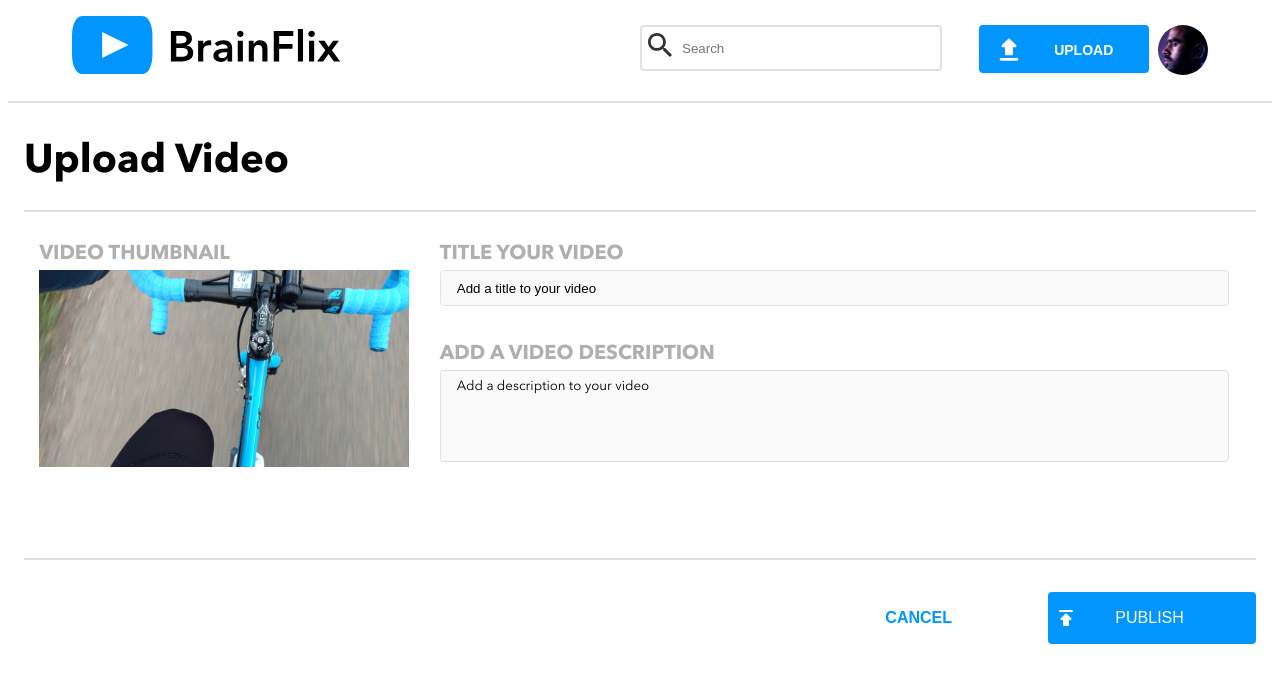
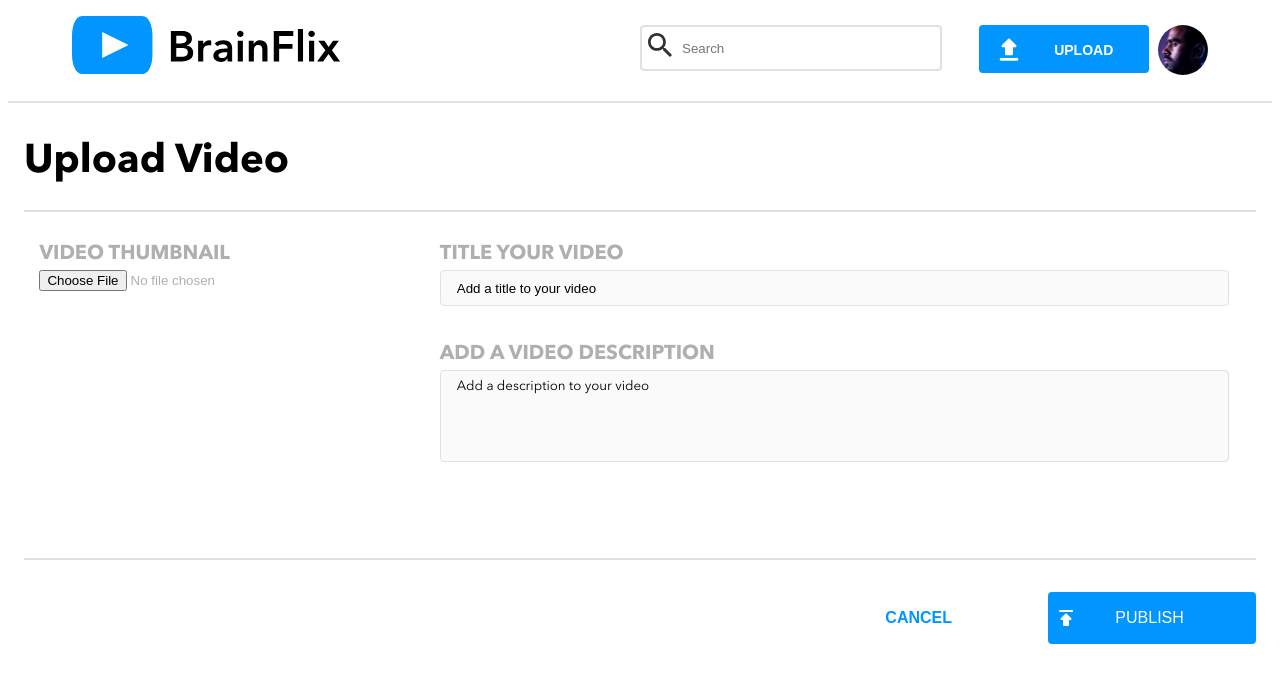
Before and after one commit to luan237/lucas-bui-brainflix, a React (Create React App) app: page /upload in a window 1280 px wide. Shown: the top 682 px of the page. Built offline with nearby package versions, Linux system fonts and the light colour scheme.

Commit message:
working on it

```diff
--- a/src/pages/VideoUpload/VideoUpload.js
+++ b/src/pages/VideoUpload/VideoUpload.js
@@ -1,5 +1,5 @@
 import "./VideoUpload.scss";
-import thumbnailUpload from "../../assets/images/Upload-video-preview.jpg";
+// import thumbnailUpload from "../../assets/images/Upload-video-preview.jpg";
 import uploadIcon from "../../assets/icons/publish.svg";
 import { Component } from "react";
 import { Redirect } from "react-router-dom";
@@ -8,27 +8,34 @@ import axios from "axios";
 class VideoUpload extends Component {
   state = {
     isUploaded: false,
+    selectedImage: "",
   };
   handleUpload = (e) => {
+    console.log(e.target.thumbnail.value);
     this.setState(
       {
         isUploaded: false,
       },
       () => {
-        axios
-          .post("http://localhost:8080/videos", {
-            title: e.target.title.value,
-            description: e.target.description.value,
-          })
-          .catch((err) => {
-            console.log(err);
-          });
+        const formData = new FormData();
+        formData.append("image", this.state.selectedImage);
+        formData.append("title", e.target.title.value);
+        formData.append("description", e.target.description.value);
+        axios.post("http://localhost:8080/videos", formData).catch((err) => {
+          console.log(err);
+        });
         this.setState({
           isUploaded: true,
         });
       }
     );
   };
+  handleImageChange(e) {
+    e.preventDefault();
+    this.setState({
+      selectedImage: e.target.files[0],
+    });
+  }
   render() {
     if (this.state.isUploaded === true) {
       return <Redirect from={this.props.match.url} to="/" />;
@@ -38,14 +45,16 @@ class VideoUpload extends Component {
         <h1 className="upload__header">Upload Video</h1>
         <form onSubmit={(e) => this.handleUpload(e)} className="upload__form">
           <div className="upload__info-wrap">
-            <label className="upload__label">
+            <label className="upload__label" htmlFor="thumbnail">
               VIDEO THUMBNAIL
-              <img
+              <input
+                onChange={(e) => this.handleImageChange(e)}
                 className="upload__thumb"
-                src={thumbnailUpload}
-                alt="thumbnail upload"
+                type="file"
                 name="thumbnail"
-              />
+                id="thumbnail"
+                accept="image/jpeg, image/png"
+              ></input>
             </label>
             <label htmlFor="title" className="upload__label">
               TITLE YOUR VIDEO
```
